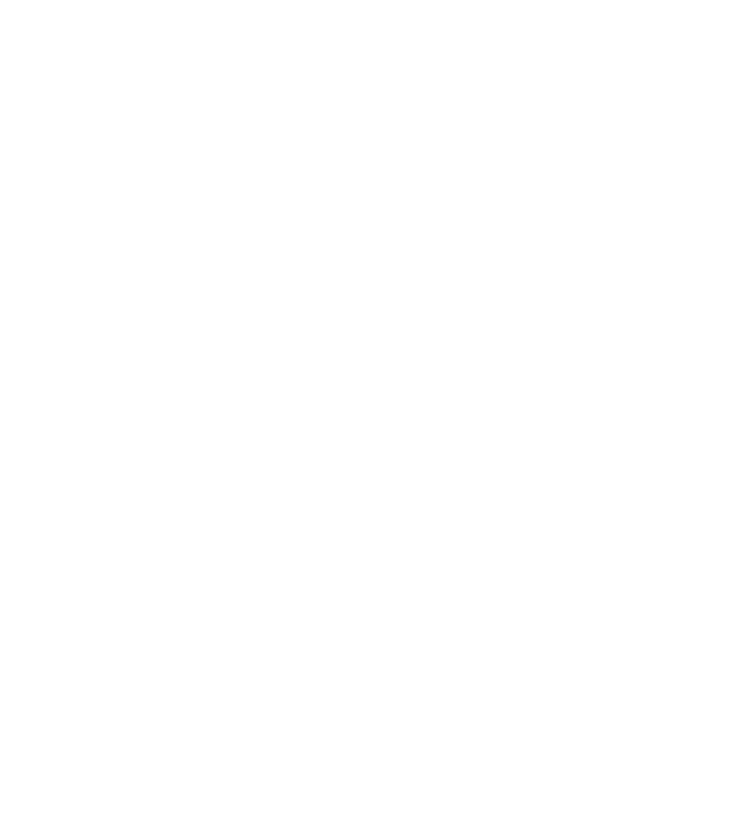
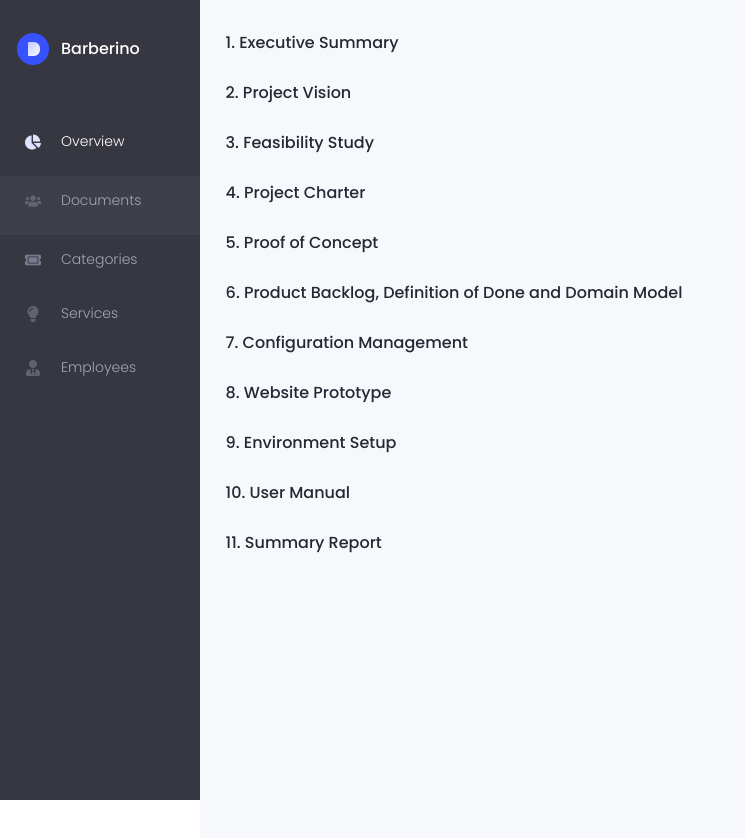
Before and after one commit to ITEC-Group-DPT/barberino_fe, a React (Create React App) app: page /admin/document in a window 1280 px wide. Shown: the top 838 px of the page, without its empty margins (0-745 px from the left). Before the commit the page ends 800 px from the top, so only its background shows below. Built offline with nearby package versions, Linux system fonts and the light colour scheme.

Commit message:
Done create document tab

```diff
--- a/src/component/leftNav/leftNav.jsx
+++ b/src/component/leftNav/leftNav.jsx
@@ -1,5 +1,6 @@
 import React from "react";
 import "./leftNav.scss";
+import { Link, useLocation } from "react-router-dom";
 import {
   logoIc,
   overviewIc,
@@ -19,16 +20,26 @@
     icon: servicesIc,
   },
   {
-    title: "Clients",
-    icon: clientsIc,
-  },
-  {
     title: "Employees",
     icon: employeesIc,
   },
 ];
 
 const LeftNav = () => {
+  const location = useLocation();
+
+  const getClassActive = (className, path) => {
+    let result = className;
+
+    const adminPath = location.pathname.split("/")[2];
+
+    if (path === adminPath) {
+      result += ` ${className}--active`;
+    }
+
+    return result;
+  };
+
   return (
     <div className="nav">
       <div className="nav__title">
@@ -37,9 +48,18 @@
       </div>
 
       <ul className="nav__list">
-        <li key="Overview" className="item item--active">
-          <img className="icon" alt="icon" src={overviewIc} />
-          <p className="item__title--active">Overview</p>
+        <li className={getClassActive("item")}>
+          <Link className="item link" to="">
+            <img className="icon" alt="icon" src={overviewIc} />
+            <p className="item__title--active">Overview</p>
+          </Link>
+        </li>
+
+        <li className={getClassActive("item", "document")}>
+          <Link className="item link" to="document">
+            <img className="icon" alt="icon" src={clientsIc} />
+            <p className="item__title">Documents</p>
+          </Link>
         </li>
         {navigations.map((item) => (
           <li key={item.title} className="item">
--- a/src/component/leftNav/leftNav.scss
+++ b/src/component/leftNav/leftNav.scss
@@ -32,6 +32,7 @@
   font-size: 14px;
   padding-bottom: 5px;
   cursor: pointer;
+
   transition: 0.3s background;
 
   &:hover {
@@ -40,11 +41,16 @@
 
   @include element("title") {
     color: #a4a6b3;
+
+    @include modifier("active") {
+      color: white;
+    }
   }
 
   @include modifier("active") {
     color: white;
     background: #3e3f4a;
+    width: 100%;
   }
 }
 
--- /dev/null
+++ b/src/document/index.jsx
@@ -0,0 +1,28 @@
+/* eslint-disable camelcase */
+import Backlog_DOD_DomainModel from "./backlog_dod_domain-model.pdf";
+import ConfigurationManagement from "./config_management.pdf";
+import EnvironmentSetup from "./environment_setup.pdf";
+import ExecutiveSummary from "./executive_summary.pdf";
+import FeasibilityStudy from "./feasibility_study.pdf";
+import ProjectCharter from "./project_charter.pdf";
+import ProjectVision from "./project_vision.pdf";
+import ProofOfConcept from "./proof_of_concept.pdf";
+import Prototype from "./prototype.pdf";
+import SummaryReport from "./summary_report.pdf";
+import UserManual from "./user_manual.pdf";
+
+const Doc = {
+  Backlog_DOD_DomainModel,
+  ConfigurationManagement,
+  EnvironmentSetup,
+  ExecutiveSummary,
+  FeasibilityStudy,
+  ProjectCharter,
+  ProjectVision,
+  ProofOfConcept,
+  Prototype,
+  SummaryReport,
+  UserManual,
+};
+
+export default Doc;
--- a/src/index.scss
+++ b/src/index.scss
@@ -8,6 +8,11 @@
 input,
 select,
 button,
-li {
+li,
+a {
   font-family: "Poppins";
 }
+
+.link {
+  text-decoration: none;
+}
--- /dev/null
+++ b/src/layout/documentList/documentList.scss
@@ -0,0 +1,16 @@
+@import "../../library";
+
+.document {
+  margin-left: 200px;
+  padding: 30px 2% 50px 2%;
+  background: #f7f8fc;
+  min-height: 100vh;
+
+  @include element("item") {
+    display: block;
+    margin-bottom: 25px;
+    color: $black;
+    text-decoration: none;
+    font-weight: 500;
+  }
+}
--- /dev/null
+++ b/src/layout/documentList/index.jsx
@@ -0,0 +1,42 @@
+import React from "react";
+import "./documentList.scss";
+import Doc from "../../document";
+
+const allDocuments = [
+  { value: Doc.ExecutiveSummary, label: "Executive Summary" },
+  { value: Doc.ProjectVision, label: "Project Vision" },
+  { value: Doc.FeasibilityStudy, label: "Feasibility Study" },
+  { value: Doc.ProjectCharter, label: "Project Charter" },
+  { value: Doc.ProofOfConcept, label: "Proof of Concept" },
+  {
+    value: Doc.Backlog_DOD_DomainModel,
+    label: "Product Backlog, Definition of Done and Domain Model",
+  },
+  {
+    value: Doc.ConfigurationManagement,
+    label: "Configuration Management",
+  },
+  { value: Doc.Prototype, label: "Website Prototype" },
+  { value: Doc.EnvironmentSetup, label: "Environment Setup" },
+  { value: Doc.UserManual, label: "User Manual" },
+  { value: Doc.SummaryReport, label: "Summary Report" },
+];
+const DocumentList = () => {
+  return (
+    <div className="document">
+      {allDocuments.map((doc, index) => (
+        <a
+          key={doc.label}
+          className="document__item"
+          href={doc.value}
+          target="_blank"
+          rel="noreferrer"
+        >
+          {index + 1}. {doc.label}
+        </a>
+      ))}
+    </div>
+  );
+};
+
+export default DocumentList;
--- a/src/routes/admin.jsx
+++ b/src/routes/admin.jsx
@@ -3,6 +3,7 @@
 import Dashboard from "layout/dashboard";
 import Authentication from "layout/authentication";
 import LeftNav from "component/leftNav/leftNav";
+import DocumentList from "layout/documentList";
 
 const WithNav = () => (
   <>
@@ -22,6 +23,7 @@
 
       <Route element={<WithNav />}>
         <Route index element={<Dashboard />} />
+        <Route path="document" element={<DocumentList />} />
       </Route>
     </Routes>
   );
```
Also changed, not shown: 2 other files (tests, documents, lock files or other folders).
